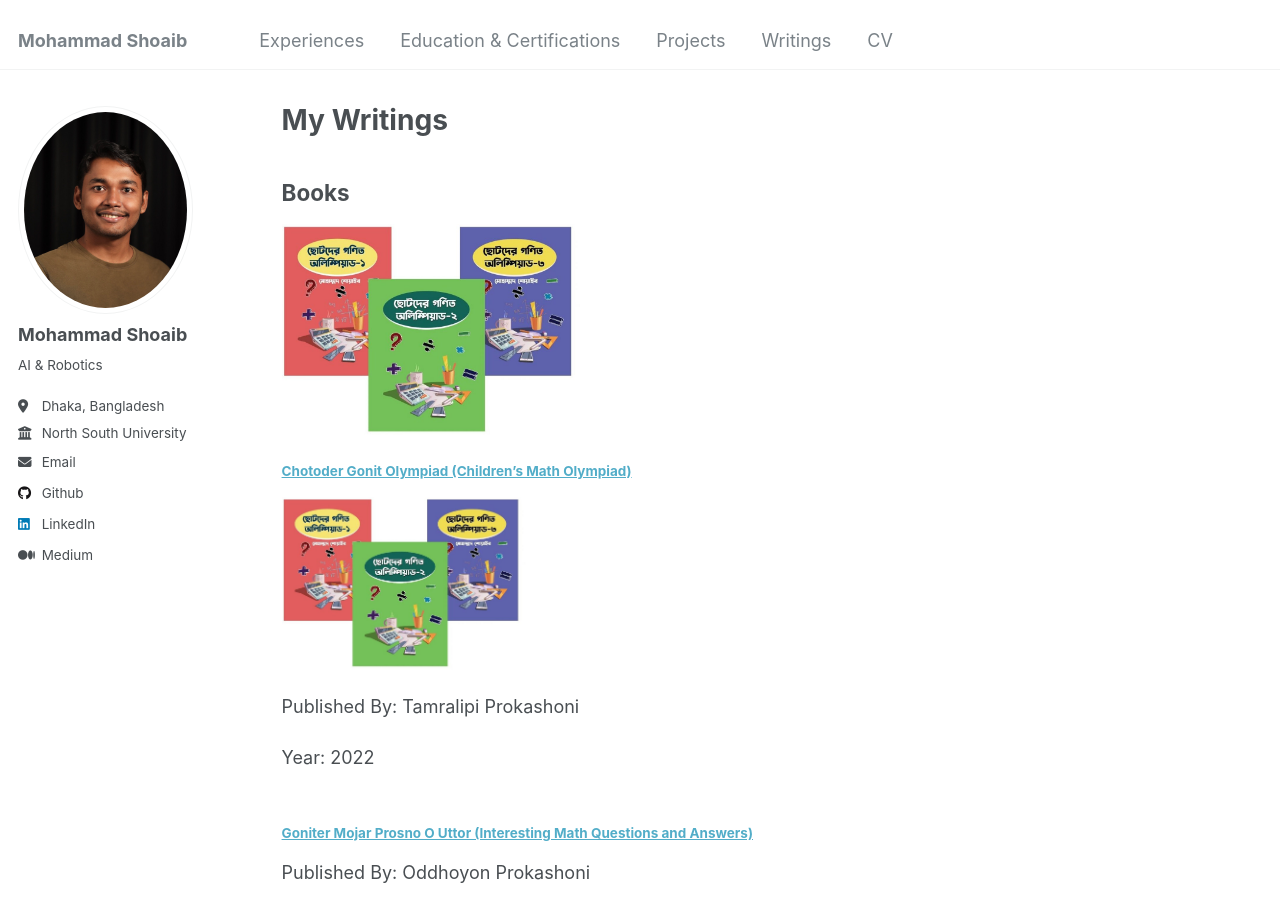
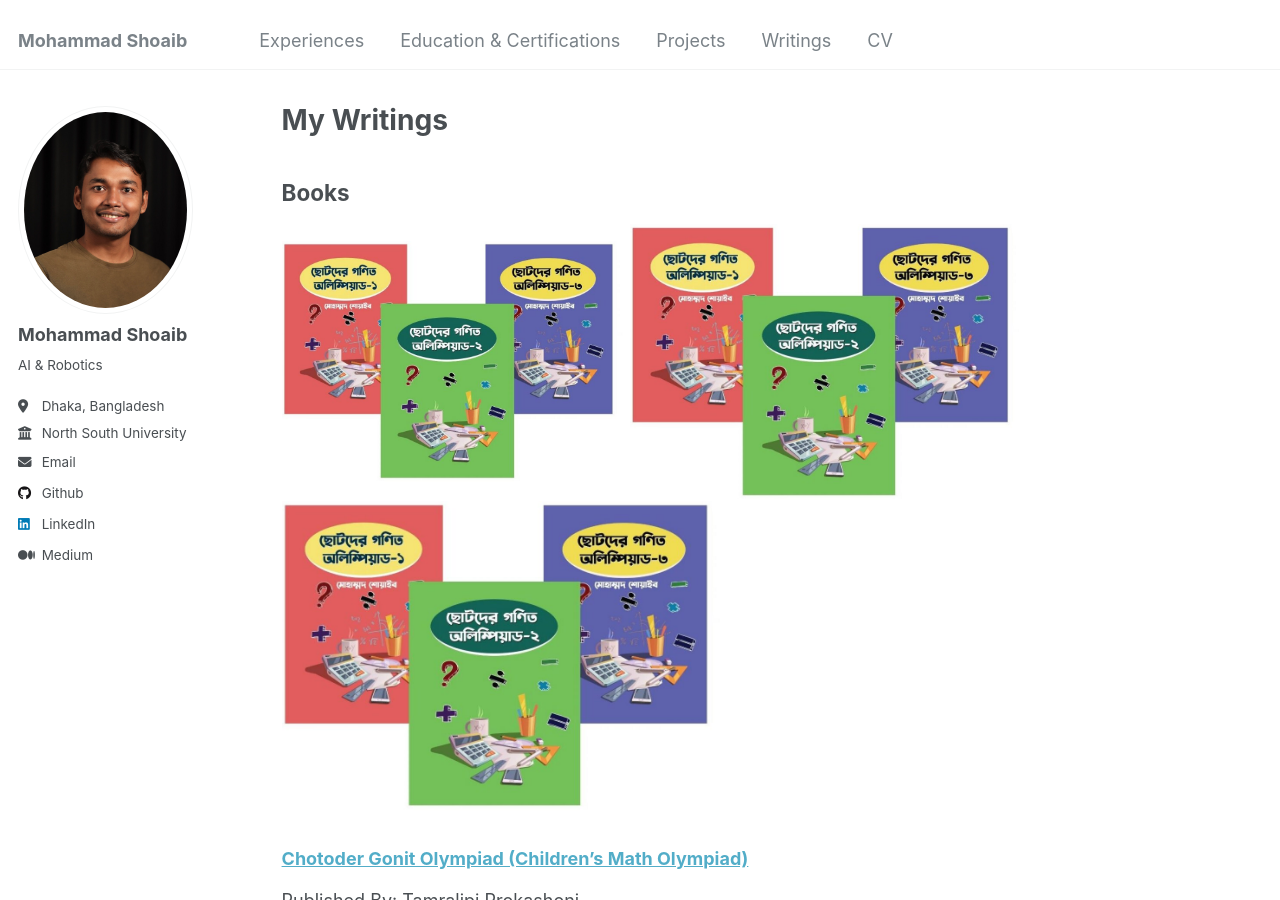
Before and after one commit to shoaib6174/shoaib6174.github.io, a Jekyll site: the page built from _pages/writings.md, in a window 1280 px wide and 900 px high. Built offline with Jekyll 4.4.1, drawn with Linux system fonts in a browser that asks for light colours.

Commit message:
Update writings.md

```diff
--- a/_pages/writings.md
+++ b/_pages/writings.md
@@ -10,15 +10,25 @@ redirect_from:
 {% include base_path %}
 
 ## Books
-<img src='/files/photos/gonit-olympiad-books (1).jpg' width="300" height="200" alt="Gonit Olympiad Books">
+<img src='/files/photos/gonit-olympiad-books (1).jpg' width="35%"  alt="Gonit Olympiad Books">
+<img src='/files/photos/gonit-olympiad-books (1).jpg' width="40%"  alt="Gonit Olympiad Books">
+<img src='/files/photos/gonit-olympiad-books (1).jpg' width="45%"  alt="Gonit Olympiad Books">
 
-#### [Chotoder Gonit Olympiad (Children’s Math Olympiad)](https://www.rokomari.com/book/277163/chotoder-gonit-olympiader-complete-package)
-<img src='/files/photos/gonit-olympiad-books (1).jpg' width="25%"  alt="Gonit Olympiad Books">
+
+### [Chotoder Gonit Olympiad (Children’s Math Olympiad)](https://www.rokomari.com/book/277163/chotoder-gonit-olympiader-complete-package)
+
 
 Published By: Tamralipi Prokashoni
 
 Year: 2022
 <br> <br>
+
+<img src='/files/photos/goniter-mojar-prshon-o-uttar (1).jpg' width="300" height="200" alt="Interesting Math Questions and Answers">
+<img src='/files/photos/goniter-mojar-prshon-o-uttar (1).jpg' width="35%"  alt="Interesting Math Questions and Answers">
+<img src='/files/photos/goniter-mojar-prshon-o-uttar (1).jpg' width="40%"  alt="Interesting Math Questions and Answers">
+<img src='/files/photos/goniter-mojar-prshon-o-uttar (1).jpg' width="45%"  alt="Interesting Math Questions and Answers">
+
+
 #### [Goniter Mojar Prosno O Uttor (Interesting Math Questions and Answers)](https://www.rokomari.com/book/156334/goniter-mojar-proshno-o-uttor)
 Published By: Oddhoyon Prokashoni
 
```
